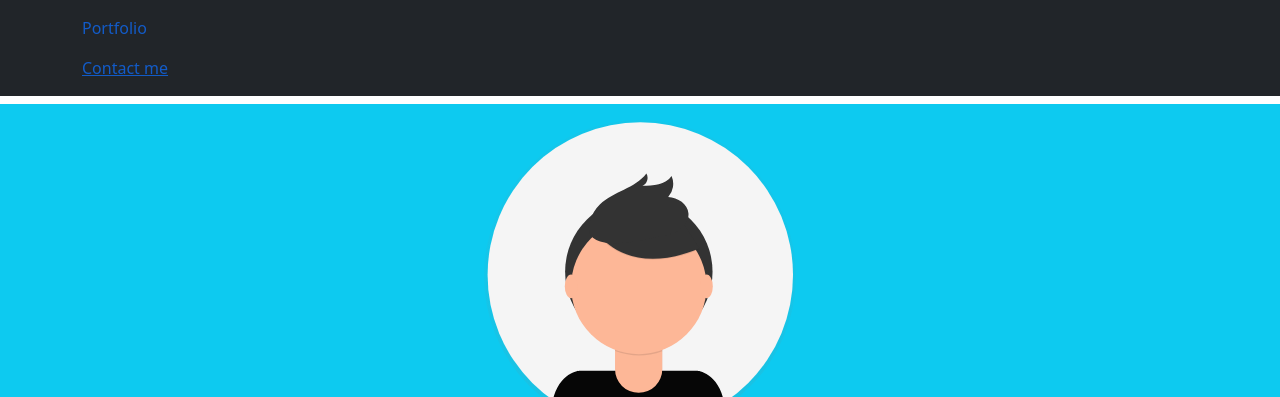
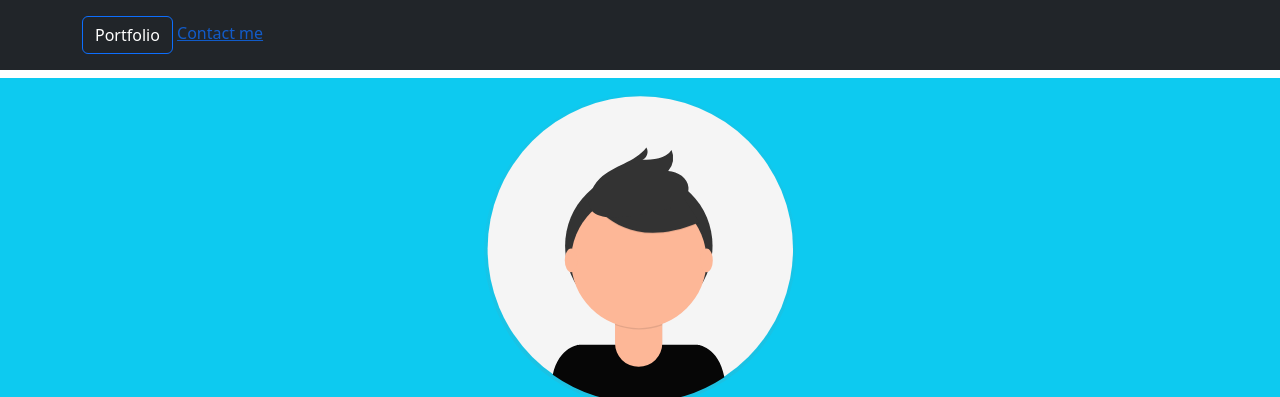
Before and after one commit to Myriam17Raggi/bootstrap-html-freelancer, a plain HTML site: page index.html in a window 1280 px wide. Shown: the top 397 px of the page. Drawn offline with nearby package versions, Linux system fonts and the light colour scheme.

Commit message:
edit header

```diff
--- a/index.html
+++ b/index.html
@@ -14,7 +14,8 @@
     <header>
         <div class="ontainer-fluid p-3 mb-2 bg-dark text-secondary">
             <div class="container w-60%">
-                <p class="text-primary text-opacity-75 text-start">Portfolio</p>
+                <button type="button"
+                    class="btn btn-primary position-relative text-opacity-75 text-start bg-dark ">Portfolio</button>
                 <a href="#" class="text-primary text-opacity-75 text-end">Contact me</a>
             </div>
         </div>
```
